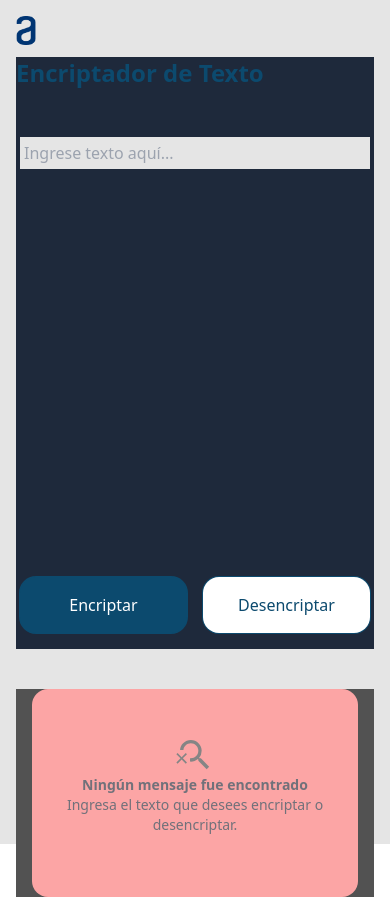
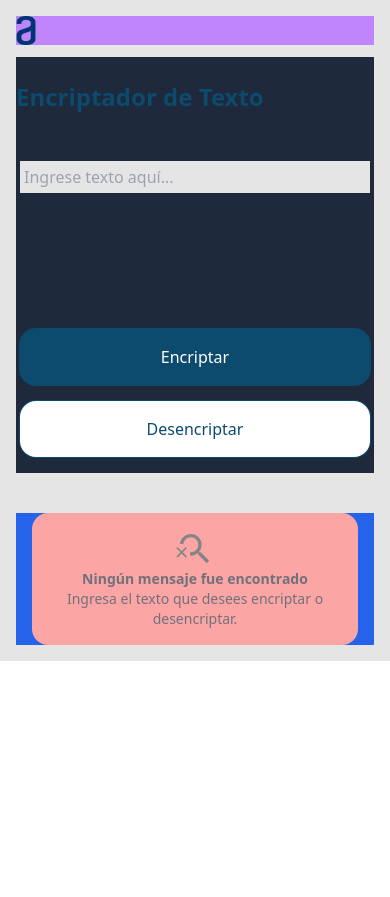
Before and after one commit to SebastianBonilla13/Encriptador-de-Texto, a React (Create React App) app: page / in a window 390 px wide. After the commit the page ends 844 px from the top, so only its background shows below. Built offline with nearby package versions, Linux system fonts and the light colour scheme.

Commit message:
ready! and espaguetti code :$

```diff
--- a/src/AppEncriptador.jsx
+++ b/src/AppEncriptador.jsx
@@ -17,17 +17,36 @@ function AppEncriptador() {
   const [texto, setTexto] = useState("");
   const [error, setError] = useState("");
 
+  const [change, setChange] = useState(true);
+
+  const buttonChange = () => {
+    setChange(!change);
+    console.log('CHANGE 2 :>> ', change);
+    console.log('VALUE screenSmMd:>> ', screenSmMd);
+  }
+
 
   const handleEncriptar = () => {
+
+
     // obtener usuario
     const nuevoTexto = document.getElementById('varTexto').value;
+    console.log('LO QUE LEO Y DEBO VALIDAR PRIMERO CREO :>> ', nuevoTexto);
+
+    if(handleValidateCopy(nuevoTexto)){
       console.log('nuevoTexto es:>> ', nuevoTexto);
       const msjRecibido = encriptar(nuevoTexto);
       console.log('encriptado es :>> ', msjRecibido);
       if (msjRecibido != null) {
         setTexto(msjRecibido); // setTexto para actualizar el estado
       }
+    }else{
+      handleError("Solo se permiten letras minúsculas sin caracteres especiales.");
     }
+
+  }
+
+
 
   const handleDesencriptar = () => {
     // obtener usuario
@@ -38,7 +57,16 @@ function AppEncriptador() {
     if (msjRecibido != null) {
       setTexto(msjRecibido); // setTexto para actualizar el estado
     }
+
   }
+
+
+  useEffect(() => { /* activar antes de validar el primer caracter */
+    handleValidate();
+    handlescreenSmMd();
+
+    /* handlescreenSmMd(); */ // para conocer si es sm o md la pantalla
+  }, []);
 
   const handleValidate = () => {
     //identifica input, identifica tecla, activa evento
@@ -56,6 +84,30 @@ function AppEncriptador() {
     });
   }
 
+  /* let varTextoArray = texto.split(""); */
+
+  const handleValidateCopy = (varTexto) => {
+
+    console.log('TEXTO USUARIO ESSSS :>> ', varTexto);
+    const regex = /[a-zñ\s]/; // si
+
+
+
+    const regexMayusculas = /[A-Z]/; // Expresión regular para mayúsculas
+    const regexCaracteresEspeciales = /[^a-zA-Z0-9\s]/; // Expresión regular para caracteres especiales
+
+    if ((regexMayusculas.test(varTexto)) || (regexCaracteresEspeciales.test(varTexto))) {
+      console.log('NO VALIDO :>> ');
+      return false;
+    }
+
+    console.log('VALIDOOO!!! :>> ');
+    return true; // NO contiene
+
+
+  }
+
+
   const handleError = (msjError) => {
     setError(msjError);
   }
@@ -70,7 +122,6 @@ function AppEncriptador() {
   const textAreaRef = useRef(null);
   const [val, setVal] = useState("");
   const handleChange = (e) => {
-    handleValidate();
     setVal(e.target.value);
   }
 
@@ -83,29 +134,52 @@ function AppEncriptador() {
   const handleChangesTextarea = (event) => {
     handleValidate(event);
     handleChange(event);
+
   };
+
+  //------------------------------------------------------------------
+  const [screenSmMd, setscreenSmMd] = useState(false);
+
+  /* useEffect(() => { */
+    const handlescreenSmMd = () => {
+      if (window.innerWidth < 768) {
+        setscreenSmMd(true);
+      } else {
+        setscreenSmMd(false);
+      }
+    };
+  /* }, []); */
+
 
   return (
     <div>
       <header>
+        {/* <div class="{{ change ? 'text-red-600' : 'text-green-600' }}">  */}
+        {/* <div class=" ${ change ? text-red-600 : text-blue-600 } ">
+          Hola puess
+        </div> */}
+
+        {/* <div class={` bg-green-400 ${change ? 'text-red-600' : 'text-blue-600'}`} >
+          Hello
+        </div> */}
 
       </header>
 
       <body class="g-neutral-700  ">
-
-        <div class=" p-4 bg-neutral-200 h-screen  ">
+        <div class={` p-4 bg-neutral-200 ${screenSmMd ? 'h-fit' : 'h-screen '}` } >
+        {/* <div class="  h-fit h-scree   stat"> */}
 
           {/*  */} {/* grid  grid-rows-6 grid-cols-6 */}  {/* flex flex-wrap | w-full | w-full   */}
-          <div class=" flex flex-wrap content-start  sm:justify-cente ap-4  h-full w-ful    g-neutral-600"> {/*grid-col-3   flex justify-between */}
+          <div class=" flex flex-wrap content-star content-around sm:justify-cente ap-4  h-full w-ful    g-neutral-600"> {/*grid-col-3   flex justify-between */}
 
             {/* Screen Izq. */} {/* row-span-5 col-span-6 lg:row-span-6 lg:col-span-4 */}
-            <div class="w-full sm:w-2/3  static h-ful bg-neutral-200"> {/*col-span-2  w-2/3  */}
+            <div class=" h-4/5 md:h-auto lg:h-auto  w-full md:w-2/3 lg:w-2/3 static h-ful bg-neutral-200"> {/*col-span-2  w-2/3  */}
 
               {/* LOGO + TEXTO container */}
               <div class="grid grid-cols-8 gap-3 g-red-200 flex-auto  "> {/* <!--grid grid-cols-8   grid auto-rows-auto --> */} {/* flex justify-center */}
 
                 {/* LOGO container */}
-                <div class=" flex justify-start sm:justify-center h-fit g-purple-400  col-span-8 md:col-span-1 lg:col-span-1 ">
+                <div class=" flex justify-start   md:justify-center lg:justify-center  h-fit bg-purple-400  col-span-8 md:col-span-1 lg:col-span-1 ">
                   <div class="g-neutral-500 h-fit">
                     <img class="w-5 md:w-10 lg:w-10 m-0  g-red-400" src={LogoAlura} alt="Logo Alura" />
                   </div>
@@ -115,7 +189,7 @@ function AppEncriptador() {
                 <div class="content-center gap-4 pb-4 bg-slate-800 h-f   col-span-8 md:col-span-7 lg:col-span-7">
 
                   {/* TITULO container */} {/* row-span-1 */}
-                  <div class=" text-2xl md:text-3xl g-red-400 pb-12">
+                  <div class=" text-2xl md:text-3xl g-red-400 pb-12 pt-6">
                     <h1 class="font-semibold text-sky-900">
                       Encriptador de Texto
                     </h1>
@@ -129,8 +203,8 @@ function AppEncriptador() {
                   </div> */}
 
                   {/* TEXTO container */} {/* active:outline-none focus:outline-none rounded */}
-                  <div class="max-h-full px-1 min-h-96  g-purple-400">
-                    <textarea className='p-1 w-full  outline-none resize-none bg-neutral-200 text-sky-900' placeholder="Ingrese texto aquí..." id="varTexto" onChange={handleChange} rows="1" ref={textAreaRef}></textarea>
+                  <div class="max-h-full px-1 min-h-32 md:min-h-96 lg:min-h-96  g-purple-400">
+                    <textarea className='p-1 w-full  outline-none resize-none bg-neutral-200 text-sky-900' placeholder="Ingrese texto aquí..." id="varTexto" onChange={handleChangesTextarea} rows="1" ref={textAreaRef}></textarea>
                   </div>
 
                   {/* <div className='w-screen min-h-screen bg-neutral-950 grid place-items-center'> */}
@@ -145,12 +219,12 @@ function AppEncriptador() {
 
                   {/* Adv + botones */} {/* row-span-2 */}
                   <div class="">
-                    <div class="grid grid-rows-2 g-green-300  "> {/* flex flex-col justify-center */}
+                    <div class="grid row-auto g-green-300  "> {/* flex flex-col justify-center */}
 
                       {/* ADVERTENCIA container */}
-                      <div class="flex sm:items-end  g-amber-400 h-10 ">
-                        <div class="flex content-center items-center">
-                          {error && <IoAlertCircle class="w-5 h-5" color="#cc0000" />}
+                      <div class="flex   g-amber-400 h-10 pb-2">
+                        <div class="flex content-center items-center g-black">
+                          {error && <IoAlertCircle class="w-5 h-5 ml-2" color="#cc0000" />}
                           <p class="text-xs pl-2 text-red-600 g-red-500 " id="msjAdvertencia">
                             {error}
                           </p>
@@ -161,13 +235,14 @@ function AppEncriptador() {
                       {/* BOTONES container */}
                       <div class="grid grid-cols-2 gap-4 px-1 g-red-400 "> {/* flex flex-row justify-center gap-4 */}
 
-                        <button class=" text-white bg-sky-900 w-full h-14 rounded-2xl ring-1 ring-sky-900 "
+                        <button class="col-span-2 sm:col-span-1 md:col-span-1 text-white bg-sky-900 w-full h-14 rounded-2xl ring-1 ring-sky-900 "
                           onClick={handleEncriptar}>
                           Encriptar
                         </button>
 
-                        <button class=" text-sky-900 bg-white w-full h-14 rounded-2xl ring-1 ring-sky-900 "
-                          onClick={handleDesencriptar}>
+                        <button class="col-span-2 sm:col-span-1 md:col-span-1 text-sky-900 bg-white w-full h-14 rounded-2xl ring-1 ring-sky-900 "
+                          /* onClick={handleDesencriptar}> */
+                          onClick={buttonChange}>
                           Desencriptar
                         </button>
 
@@ -183,13 +258,18 @@ function AppEncriptador() {
               </div>
             </div>
 
-            {/* Screen Der. */} {/* row-span-1 col-span-6    lg:col-span-2 lg:row-span-6  */}
-            <div class="w-full sm:w-1/3  s md:static sm:static  mt-10 sm:mt-0  md:mt-0     bg-neutral-600 "> {/*col-span-1  w-1/3 */}
+            {/* w-fit md:h-full lg:h-full  */}
 
-              <div class="grid grid-rows-12   h-full py-4 px-5 gap-4 mx-4 bg-red-300 rounded-2xl">
 
-                <div class="h-full row-span-11 g-lime-300">
-                  <form class="w-full h-full">
+            {/* Screen Der. */}
+            {/* <div class=" "> */} {/*col-span-1  w-1/3 */}
+            <div class={`h-ful h-1/     w-full md:w-1/3 lg:w-1/3  static   mt-10 md:mt-0 lg:mt-0   g-neutral-600 ${texto ? 'bg-red-600 h-full md:h-auto lg:h-auto' : 'bg-blue-600 h-auto '}` } >
+
+              <div class={` py-4 px-5 gap-4 mx-4 bg-red-300 rounded-2xl ${screenSmMd ? 'h-auto' : 'h-full'}` } >
+              {/* <div class=" h-fulnoo   py-4 px-5 gap-4 mx-4 bg-red-300 rounded-2xl"> */} {/*  */}
+
+                {/* <div class="h h-full row-span-11 g-lime-300"> */}
+                  {/* <form class=" h-full w-full"> */}
                     {/* <textarea class="h-full w-full outline-none resize-none bg-transparent text-zinc-600" id="TextareaRead" value={texto}></textarea> */}
 
 
@@ -199,11 +279,12 @@ function AppEncriptador() {
                     {/* <div class="px-1  w-full h-full  bg-purple-400">
                         <textarea className='p-1 w-full  outline-none resize-none bg-neutral-500 text-sky-900' placeholder="Ingrese texto aquí..." id="TextareaRead" value={texto}  ></textarea>
                       </div>  */}
-                    {(texto) &&
-                      <div class="h-full w-full ">
+
+                    {/* {(texto) &&
+                      <div class="h-full w-full bg-slate-500">
                         <textarea class="h-full w-full outline-none resize-none bg-transparent text-zinc-600" id="TextareaRead" value={texto}></textarea>
                       </div>
-                    }
+                    } */}
 
                     {(!texto) &&
                       <div class=" h-full flex justify-center items-center g-red-300  "> {/* grid grid-rows-3 */}
@@ -222,17 +303,56 @@ function AppEncriptador() {
                       </div>
                     }
 
-                  </form>
+
+                    {(texto) &&
+                      <div class=" h-full border-b-gray-950"> {/* grid grid-rows-12  */}
+
+                        {/* screenSmMd */}
+                        {/* <div class={`h-ful       ${texto ? 'bg-red-600 h-full md:h-auto lg:h-auto' : 'bg-blue-600 h-auto '}` } > */}
+
+                        {(!screenSmMd) &&
+                          <div class=" h-ful w-ful h-5/6 bg-green-400 ">
+                            <textarea class="h-full w-full outline-none resize-none bg-transparent text-zinc-600" id="TextareaRead" value={texto}></textarea>
+                          </div>
+                        }
+
+                        {(screenSmMd) &&
+                        <div class=" w-ful -5/6 bg-green-400 ">
+                          <div class="  text-zinc-600" id="TextareaRead" /* value={texto} */>
+                            {texto}
+                          </div>
+                        </div>
+                        }
+
+
+
+
+
+
+
+                        <div class="flex items-center h-1/6 bg-green-300 ">
+                          <button class=" text-sky-900 bg-white w-full h-14 rounded-2xl ring-1 ring-sky-900 "
+                            onClick={handleCopiar}>
+                            Copiar
+                          </button>
                         </div>
 
-                {(texto) &&
+                      </div>
+                    }
+
+                  {/* </form> */}
+                {/* </div> */}
+
+
+
+                {/* {(texto) &&
                   <div class="row-span-1 flex items-center ">
                     <button class=" text-sky-900 bg-white w-full h-14 rounded-2xl ring-1 ring-sky-900 "
                       onClick={handleCopiar}>
                       Copiar
                     </button>
                   </div>
-                }
+                } */}
 
 
               </div>
--- a/tailwind.config.js
+++ b/tailwind.config.js
@@ -6,5 +6,7 @@ module.exports = {
   theme: {
     extend: {},
   },
-  plugins: [],
+  plugins: []
+  ,
+
 }
```
Also changed, not shown: src/logic/encriptador.js (+8 -3 lines). Lines whose indentation alone changed are shown as unchanged.
